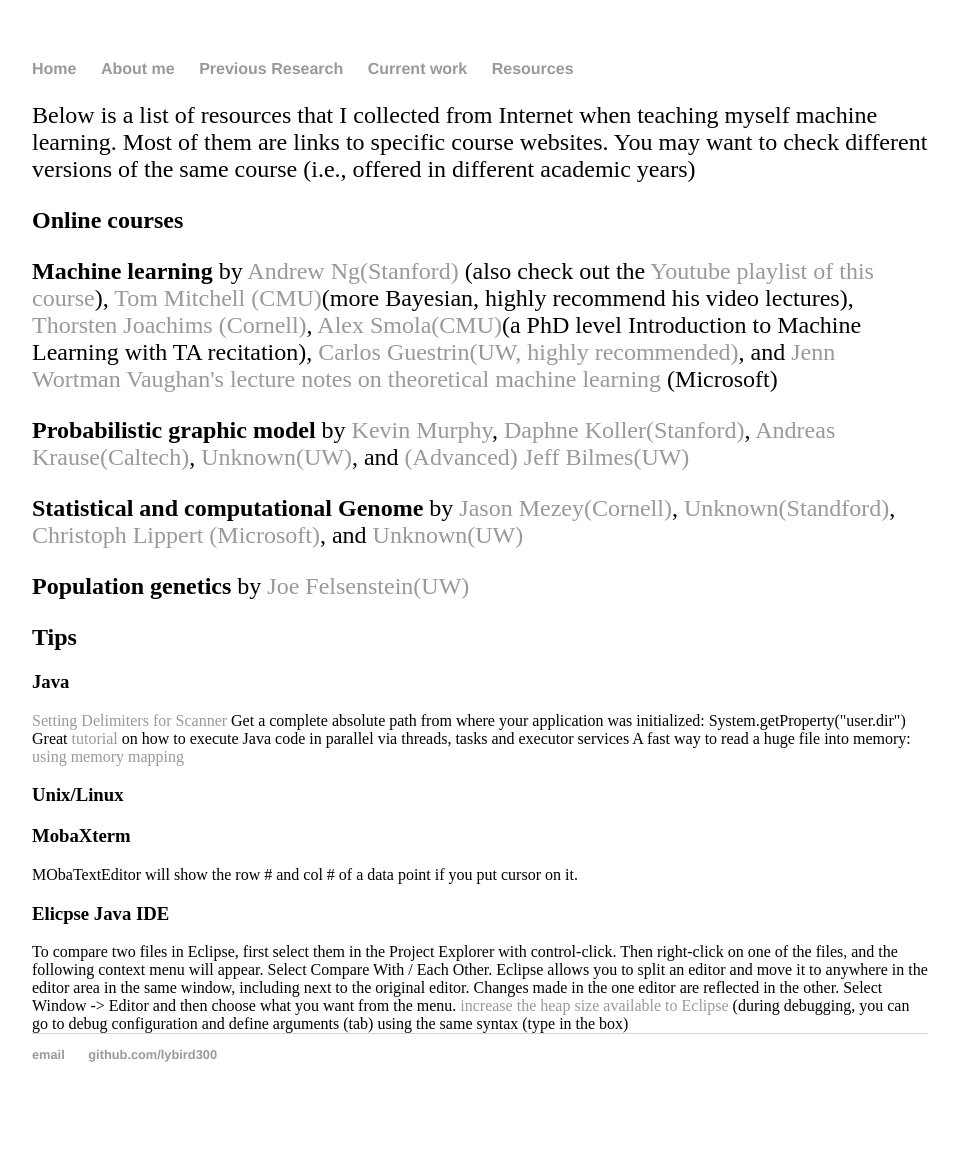
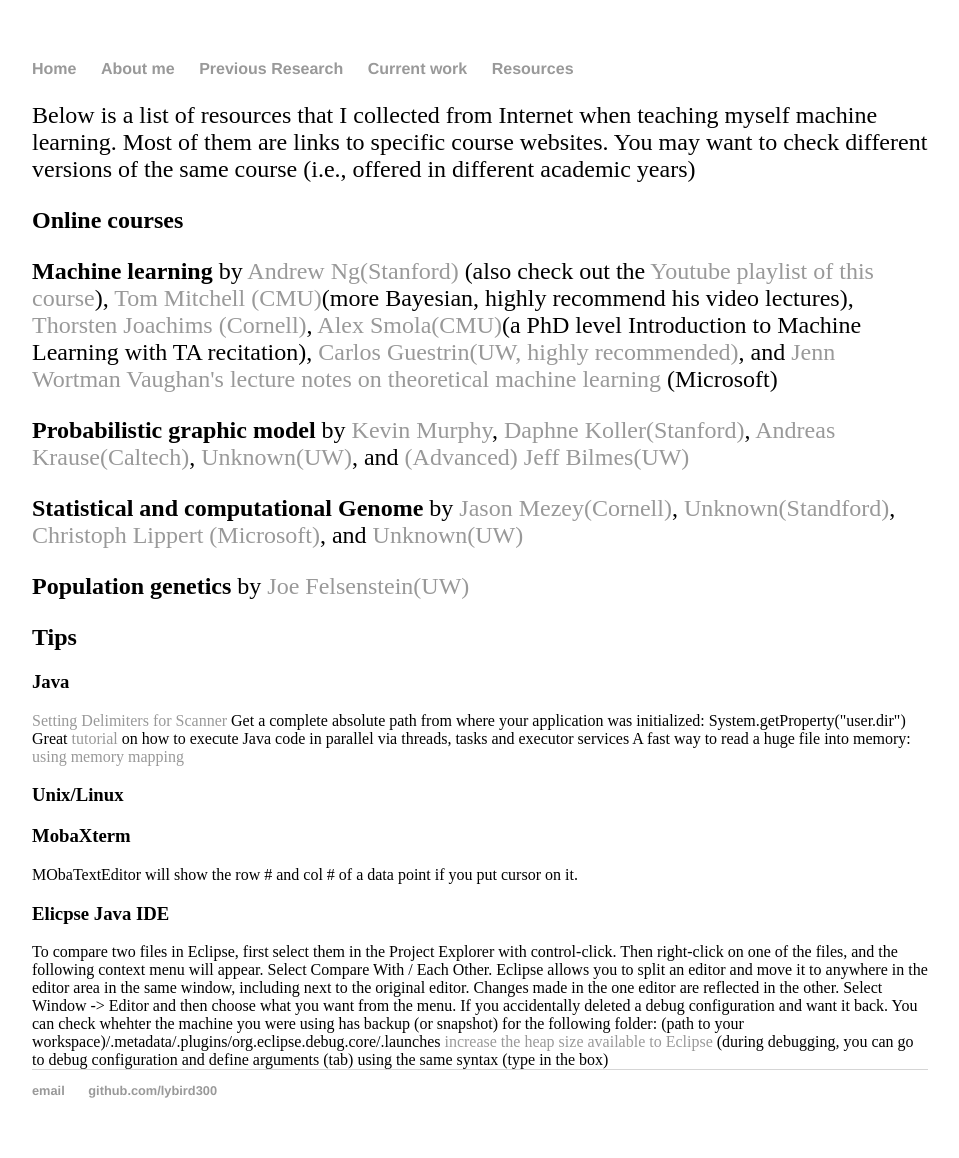
Before and after one commit to lybird300/lybird300.github.io, a Jekyll site: the page built from resources/index.html, in a window 1280 px wide. Shown: the whole page, without its empty margins (160-1119 px from the left). Built offline with Jekyll 4.4.1, drawn with Linux system fonts in a browser that asks for light colours; before the commit the page ends 1122 px from its top, so only the background shows below that.

Commit message:
Update index.html

```diff
--- a/resources/index.html
+++ b/resources/index.html
@@ -32,5 +32,7 @@
 
 Eclipse allows you to split an editor and move it to anywhere in the editor area in the same window, including next to the original editor. Changes made in the one editor are reflected in the other. Select Window -> Editor and then choose what you want from the menu.
 
+If you accidentally deleted a debug configuration and want it back. You can check whehter the machine you were using has backup (or snapshot) for the following folder: (path to your workspace)/.metadata/.plugins/org.eclipse.debug.core/.launches
+
 <a href="https://wiki.eclipse.org/FAQ_How_do_I_increase_the_heap_size_available_to_Eclipse%3F">increase the heap size available to Eclipse</a> (during debugging, you can go to debug configuration and define arguments (tab) using the same syntax (type in the box)
 </div><!-- /.blurb -->
```
